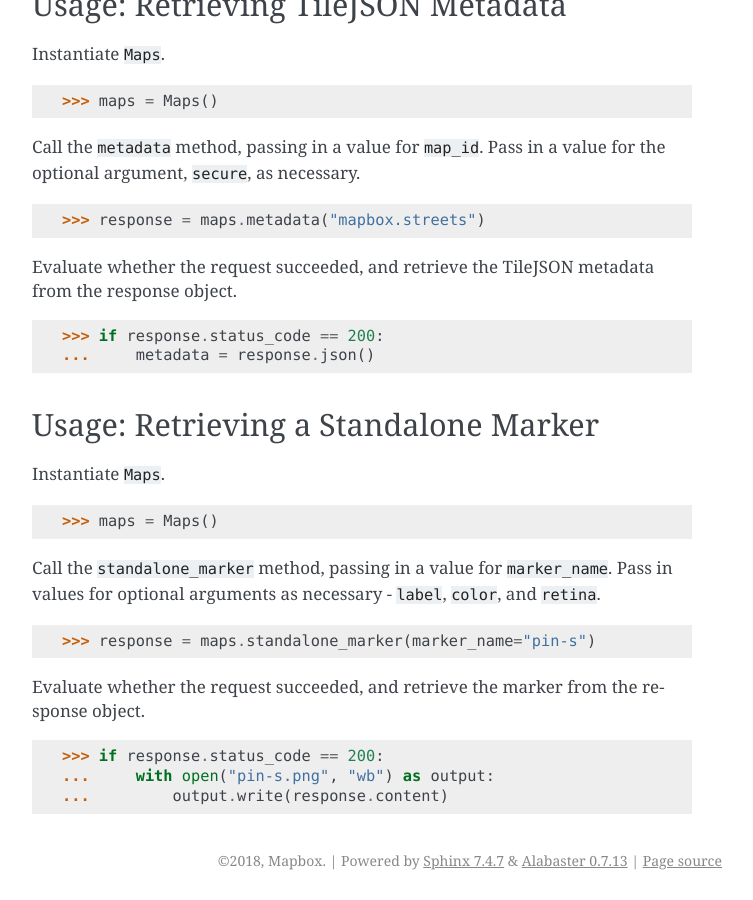
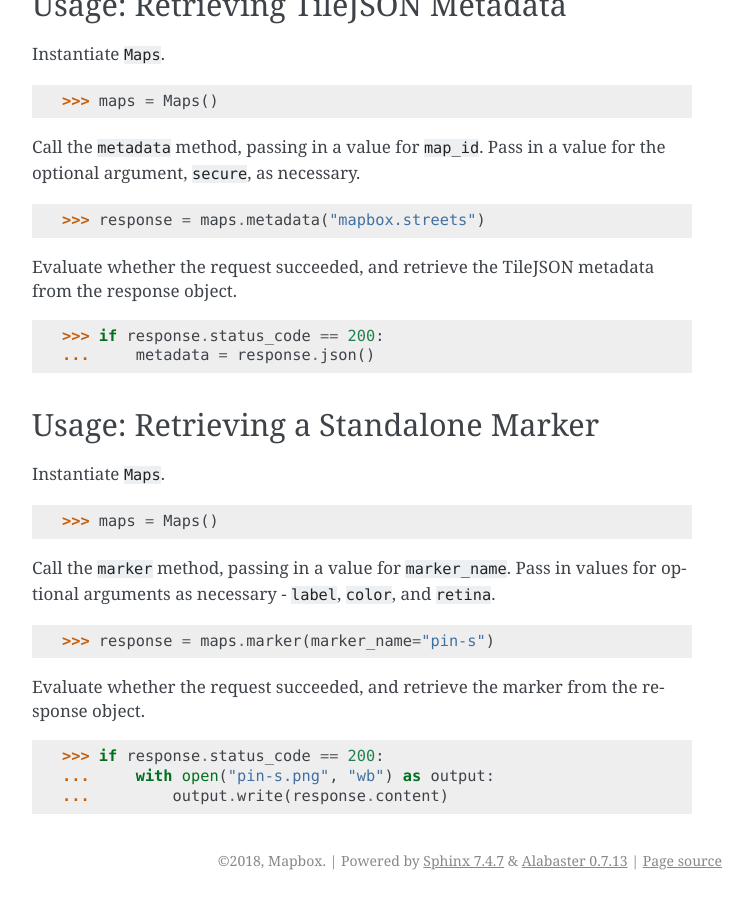
Before and after one commit to mapbox/mapbox-sdk-py, a Sphinx documentation site: the page built from docs/maps.md, in a window 1280 px wide and 900 px high, scrolled down 1956 px. Shown: the whole window, without its empty margins (388-1141 px from the left). Built offline with Sphinx 7.4.7, drawn with Linux system fonts in a browser that asks for light colours.

Commit message:
Update maps.md

````diff
--- a/docs/maps.md
+++ b/docs/maps.md
@@ -111,10 +111,10 @@ Instantiate `Maps`.
 >>> maps = Maps()
 ```
 
-Call the `standalone_marker` method, passing in a value for `marker_name`.  Pass in values for optional arguments as necessary - `label`, `color`, and `retina`.
+Call the `marker` method, passing in a value for `marker_name`.  Pass in values for optional arguments as necessary - `label`, `color`, and `retina`.
 
 ```python
->>> response = maps.standalone_marker(marker_name="pin-s")
+>>> response = maps.marker(marker_name="pin-s")
 ```
 
 Evaluate whether the request succeeded, and retrieve the marker from the response object.
````
